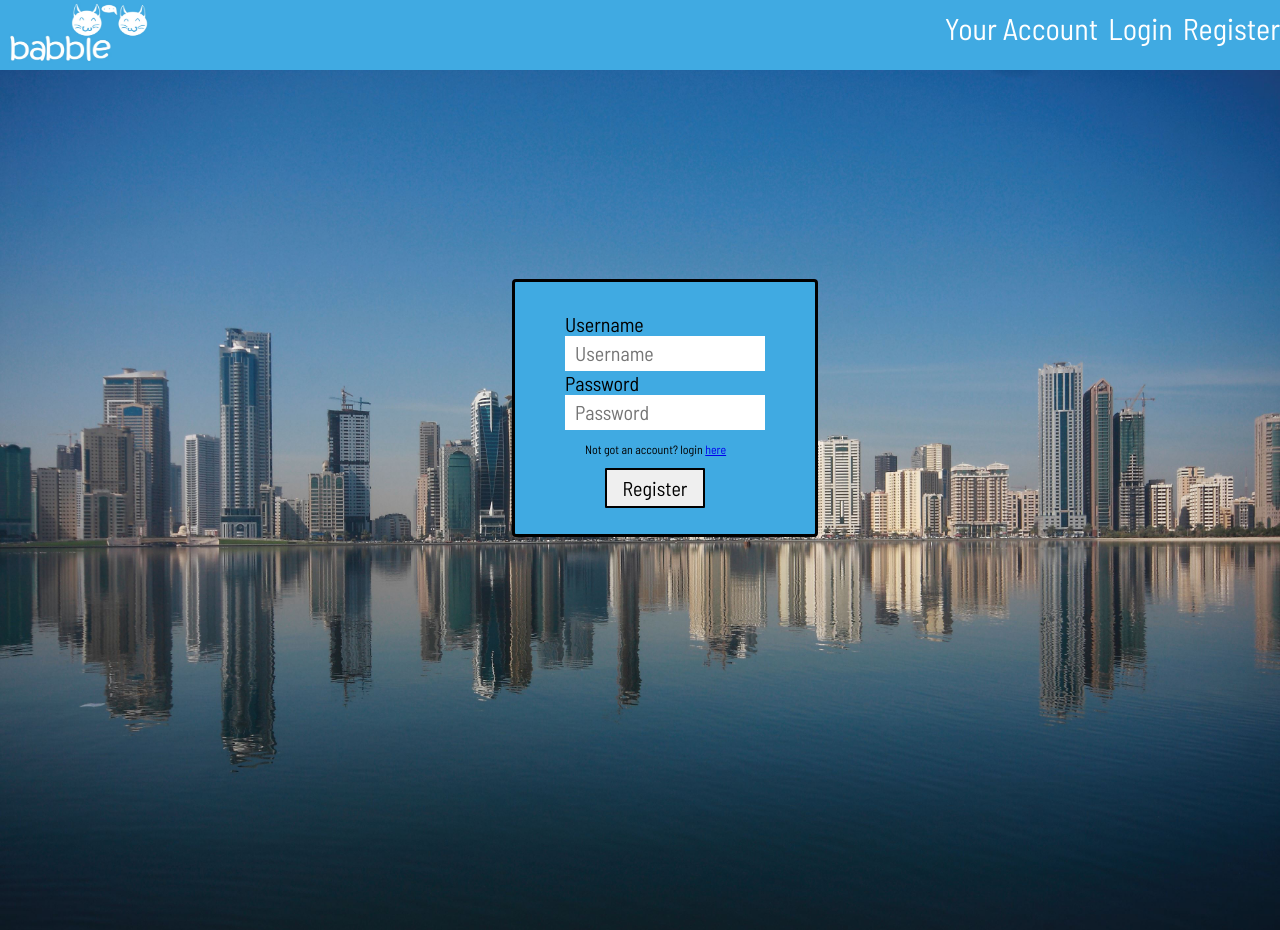
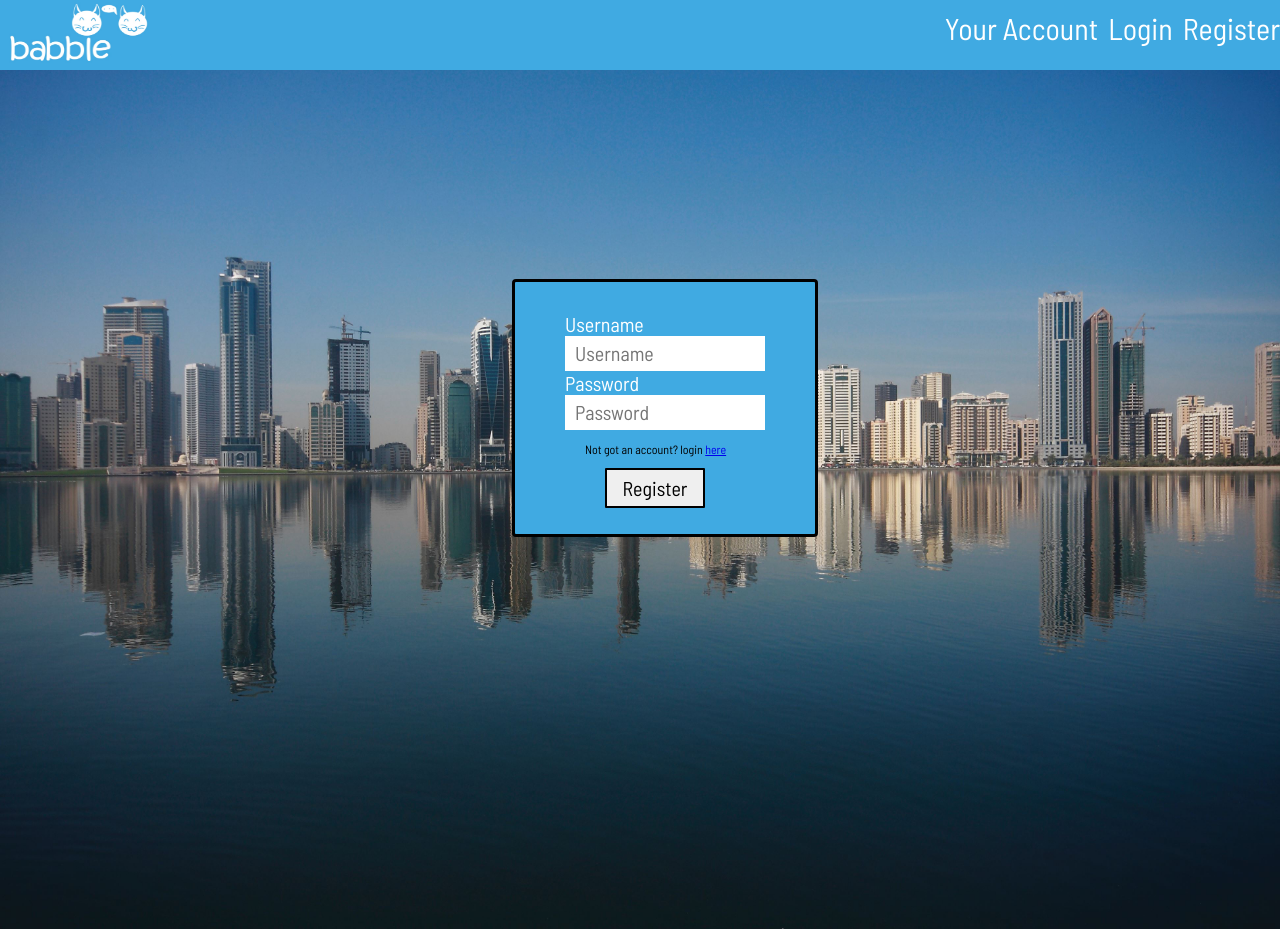
Before and after one commit to Rianmonty/babble, a PHP site: page /register.php in a window 1280 px wide. Run offline with PHP 8.4, Linux system fonts and the light colour scheme; data that the repository does not hold is empty.

Commit message:
css changes

```diff
--- a/register.php
+++ b/register.php
@@ -51,11 +51,13 @@ body {
 	height: 70px;
 
 }
+
 #background{
 position: absolute;
 z-index: -10;
 width:100%;
 height:100%;
+top:-1px;
 overflow-x:hidden;
 overflow-y:hidden;
 }
@@ -80,10 +82,7 @@ body {
 top:30%;
 
 }
-#loginbox{
 
-
-}
 #loginbox form{
 
 align-content: center;
@@ -120,7 +119,7 @@ body {
 }
 #loginbox label{
 
-	color:black;
+color:white;
 font-family: 'Barlow Semi Condensed', sans-serif;
 position:relative;
 
```
Lines whose indentation alone changed are shown as unchanged.
